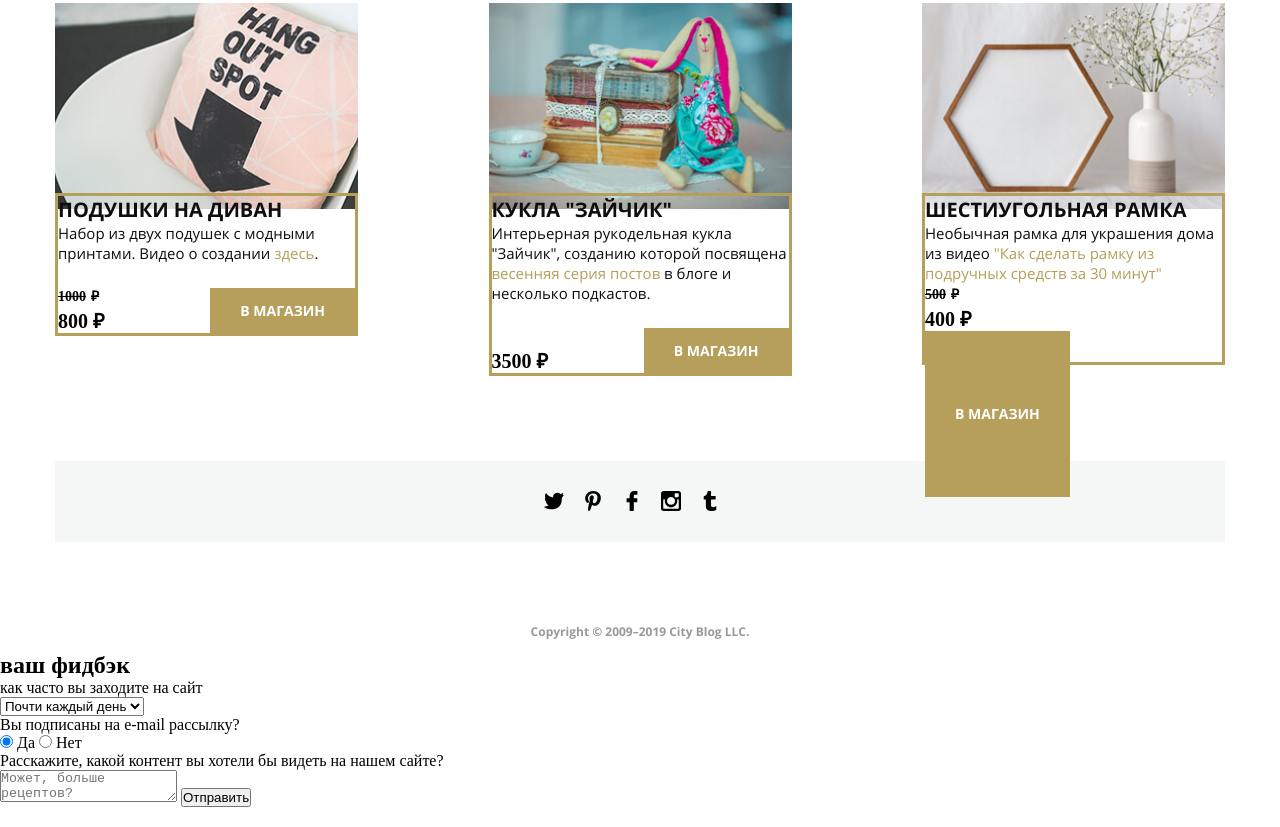
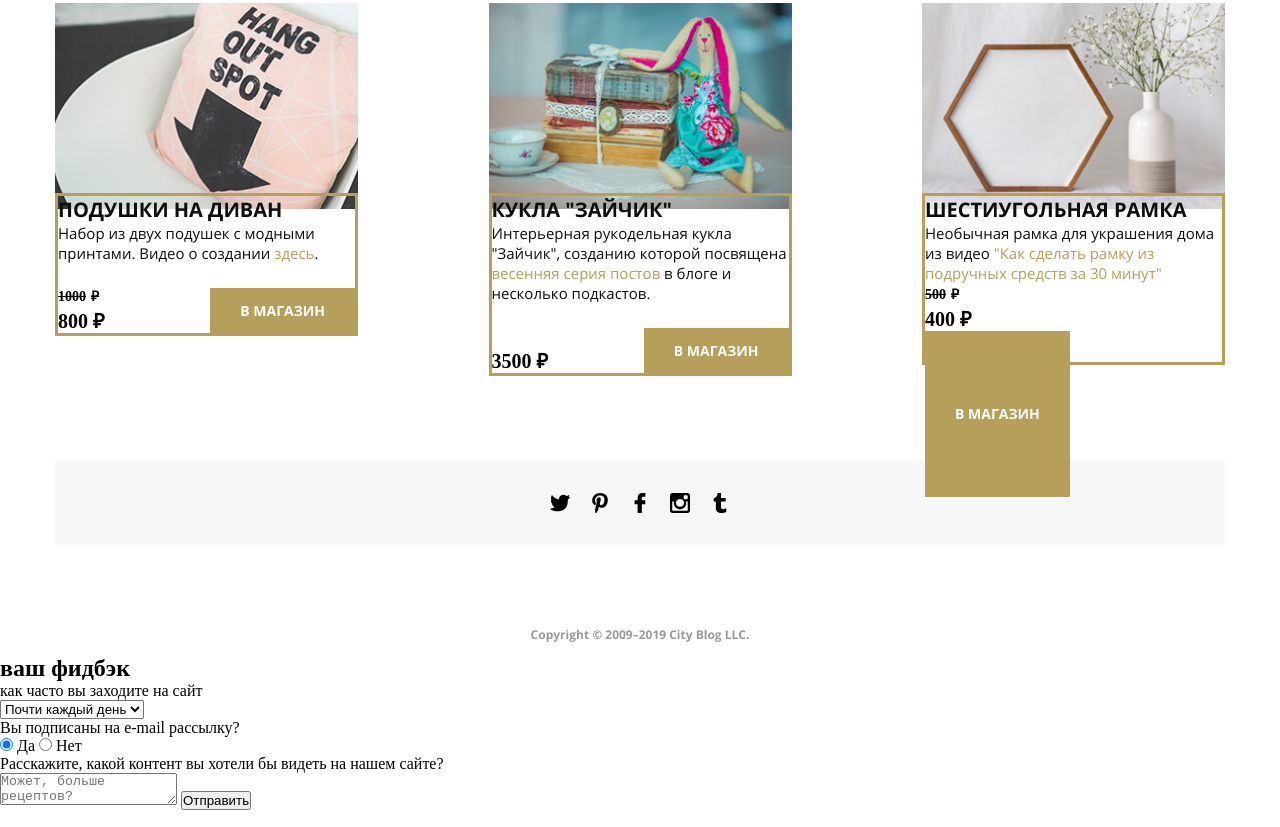
Before and after one commit to gearmobile/mq-diploma, a plain HTML site: page index.html in a window 1280 px wide. Shown: the part 2802-3629 px from the top of the page. Drawn offline with Linux system fonts and the light colour scheme; files whose address does not match are found by name.

Commit message:
add footer styles

```diff
--- a/css/style.css
+++ b/css/style.css
@@ -724,6 +724,8 @@ li {
   top: -20px;
 }
 
+/* ============== FOOTER ============== */
+
 .footer {
   margin-top: 65px;
 }
@@ -743,68 +745,44 @@ li {
   display: flex;
   justify-content: center;
   align-items: center;
+  list-style-type: none;
 }
 
-.icons > li {
+.icons-item:not(:last-child) {
   margin-right: 16px;
 }
 
-li {
-  list-style-type:none;
-}
-
-.twitter {
+.icons-link {
   display: block;
-  width: 25px;
-  height: 21px;
-  background-image: url('../svg/004-twitter.svg');
+  width: 24px;
+  height: 24px;
   background-size: 20px;
   background-repeat: no-repeat;
   background-position: center;
 }
 
+.icons-link:hover {
+  background-size: 24px;
+}
+
+.twitter {
+  background-image: url('../svg/004-twitter.svg');
+}
+
 .printerest {
-  display: block;
-  width: 16px;
-  height: 20px;
   background-image: url('../svg/001-pinterest.svg');
-  background-repeat: no-repeat;
-  background-size: 20px;
-  padding-right: 23px;
 }
 
 .facebook {
-  display: block;
-  width: 12px;
-  height: 20px;
   background-image: url('../svg/002-facebook-logo.svg');
-  background-repeat: no-repeat;
-  background-size: 20px;
-  padding-right: 23px;
 }
 
 .instagram {
-  display: block;
-  width: 13px;
-  height: 20px;
   background-image: url('../svg/005-instagram.svg');
-  background-repeat: no-repeat;
-  background-size: 20px;
-  padding-right: 23px;
 }
 
 .tumbler {
-  display: block;
-  width: 13px;
-  height: 20px;
   background-image: url('../svg/003-tumblr.svg');
-  background-repeat: no-repeat;
-  background-size: 20px;
-  padding-right: 23px;
-}
-
-.icons {
-  display: flex;
 }
 
 .visually-hidden {
--- a/index.html
+++ b/index.html
@@ -457,19 +457,19 @@
       <div class="footer-wrapper">
         <address class="social-icons">
           <ul class="icons">
-            <li><a href="#0" class="twitter"></a>
+            <li class="icons-item"><a href="#0" class="icons-link twitter"></a>
               <span class="visually-hidden"></span>
             </li>
-            <li><a href="#0" class="printerest"></a>
+            <li class="icons-item"><a href="#0" class="icons-link printerest"></a>
               <span class="visually-hidden"></span>
             </li>
-            <li><a href="#0" class="facebook"></a>
+            <li class="icons-item"><a href="#0" class="icons-link facebook"></a>
               <span class="visually-hidden"></span>
             </li>
-            <li><a href="#0" class="instagram"></a>
+            <li class="icons-item"><a href="#0" class="icons-link instagram"></a>
               <span class="visually-hidden"></span>
             </li>
-            <li><a href="#0" class="tumbler"></a>
+            <li class="icons-item"><a href="#0" class="icons-link tumbler"></a>
               <span class="visually-hidden"></span>
             </li>
           </ul>
```
